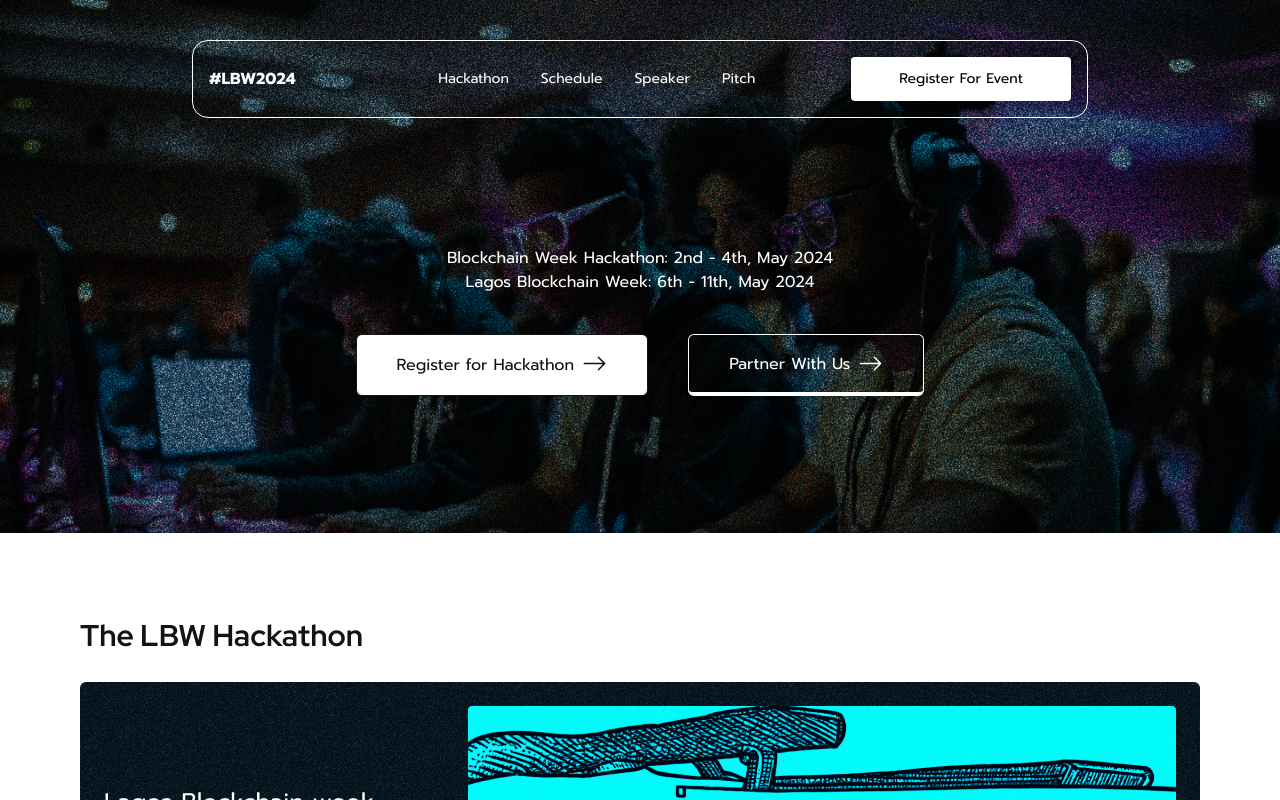
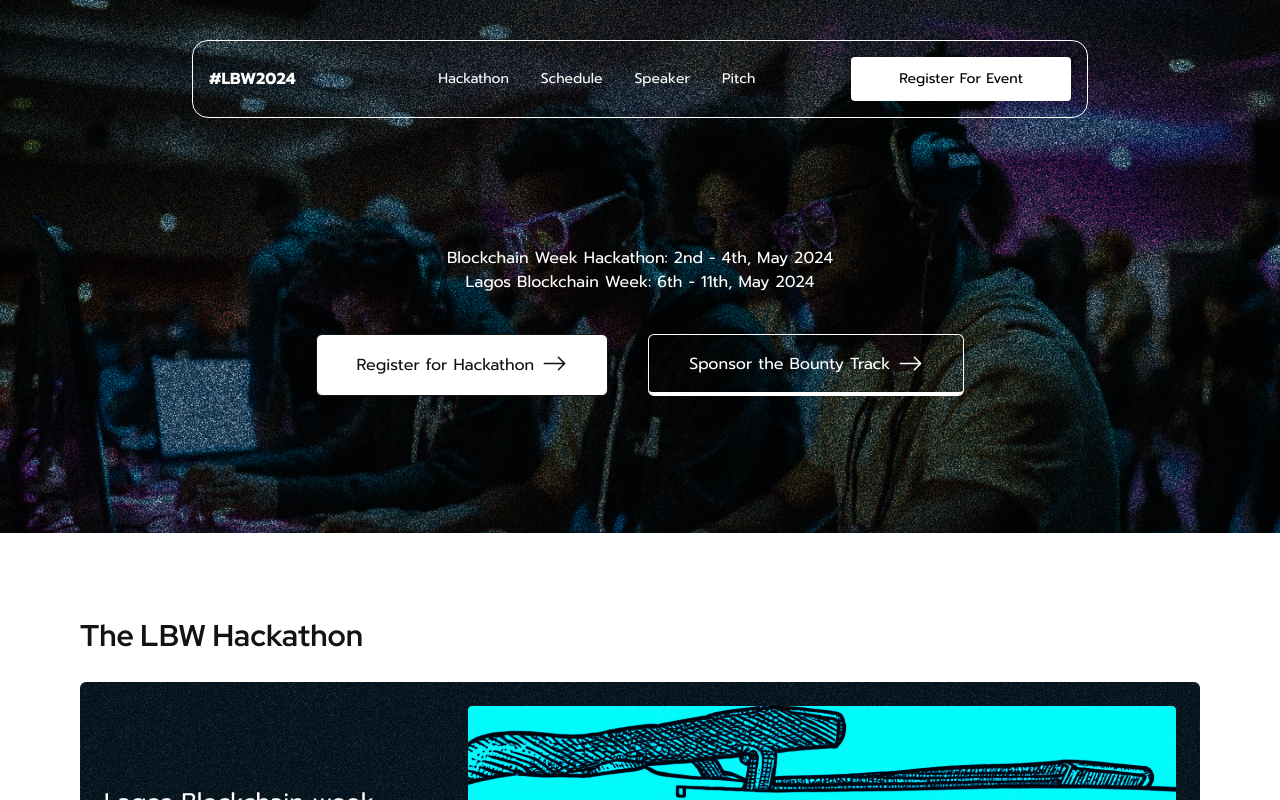
Before and after one commit to Lagos-Blockchain-Week/landingPage, a Next.js app: page /hackathon in a window 1280 px wide. Shown: the top 800 px of the page. Built offline with nearby package versions, Linux system fonts and the light colour scheme.

Commit message:
Update hackathon.jsx

```diff
--- a/src/pages/hackathon.jsx
+++ b/src/pages/hackathon.jsx
@@ -25,7 +25,10 @@ const hackathon = () => {
               </svg>
             </button>
             <button className="flex p-4 sm:w-full sm:mt-4 justify-center rounded-md border border-white border-b-4 px-10">
-              <p className="mr-2 my-auto">Partner With Us</p>
+{/*               <p className="mr-2 my-auto">Sponsor the Bounty Track</p> */}
+              <p className="mr-2 my-auto">
+              <a href="https://forms.gle/sckuU6n1YrKnzDeVA">Sponsor the Bounty Track</a>
+              </p>
               <svg xmlns="http://www.w3.org/2000/svg" width="25" height="25" fill="currentColor" className="bi bi-arrow-right" viewBox="0 0 16 16">
                 <path fillRule="evenodd" d="M1 8a.5.5 0 0 1 .5-.5h11.793l-3.147-3.146a.5.5 0 0 1 .708-.708l4 4a.5.5 0 0 1 0 .708l-4 4a.5.5 0 0 1-.708-.708L13.293 8.5H1.5A.5.5 0 0 1 1 8" />
               </svg>
```
